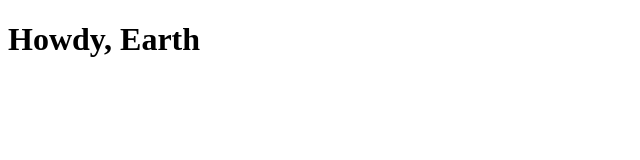
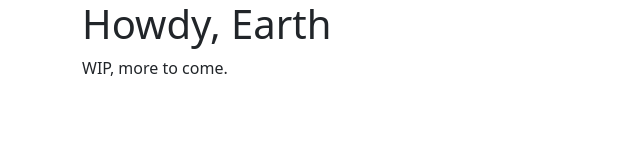
Before and after one commit to colinwd/colinwd.github.io, a plain HTML site: page index.html in a window 1280 px wide. Shown: the whole page, without its empty margins (0-640 px from the left). Drawn offline with nearby package versions, Linux system fonts and the light colour scheme.

Commit message:
Bootstrap

```diff
--- a/index.html
+++ b/index.html
@@ -5,11 +5,13 @@
     <meta name="viewport" content="width=device-width, initial-scale=1.0">
     <meta http-equiv="X-UA-Compatible" content="ie=edge">
     <title>Colin Davis</title>
-    <link rel="stylesheet" href="./style.css">
+    <link href="https://cdn.jsdelivr.net/npm/bootstrap@5.3.1/dist/css/bootstrap.min.css" rel="stylesheet" integrity="sha384-4bw+/aepP/YC94hEpVNVgiZdgIC5+VKNBQNGCHeKRQN+PtmoHDEXuppvnDJzQIu9" crossorigin="anonymous">
+<script src="https://cdn.jsdelivr.net/npm/bootstrap@5.3.1/dist/js/bootstrap.bundle.min.js" integrity="sha384-HwwvtgBNo3bZJJLYd8oVXjrBZt8cqVSpeBNS5n7C8IVInixGAoxmnlMuBnhbgrkm" crossorigin="anonymous"></script>
   </head>
   <body>
-    <main>
+    <main class="container">
         <h1>Howdy, Earth</h1>
+        <p>WIP, more to come.</p>
     </main>
   </body>
 </html>
```
Also changed, not shown: style.css (added).
